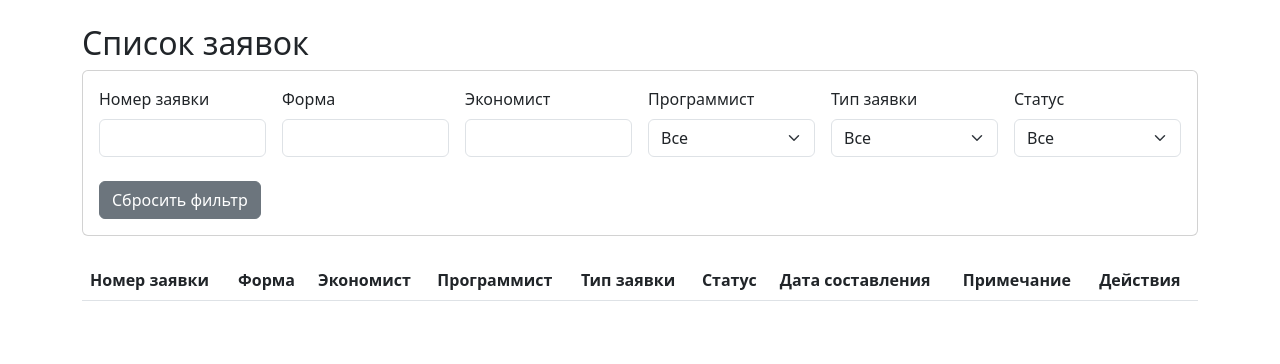
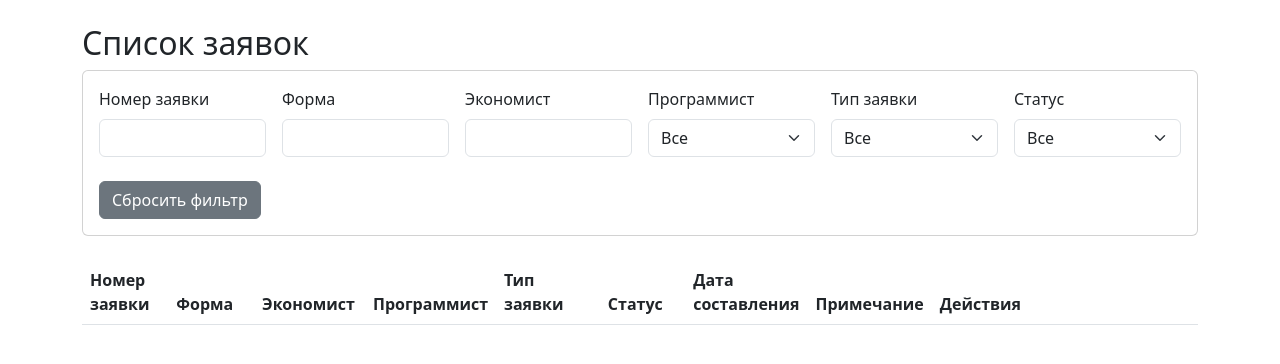
Before and after one commit to AlexinhoArh/ZayavkiOIRIT, a Flask app: page / in a window 1280 px wide. Shown: the part 56-420 px from the top of the page. Run offline with Flask 3, Linux system fonts and the light colour scheme; the visitor is signed in with stand-in values (Sample User, id 1); data comes from the database, SQL or seed files in the repository; data that the repository does not hold is empty.

Commit message:
Fix dropdown text overflow and update labels on main page
- Modified index.html to adjust table column widths and increase the 'Actions' column width from 8% to 28% to accommodate dropdown menus
- Updated select option labels in forms from 'Сменить программиста' and 'Выберите программиста' to 'Программист', and 'Выберите тип' to 'Тип заявки'
- Simplified .gitignore file to reduce verbosity while keeping essential ignore patterns
- No functional changes to auth.py, only minor comment formatting

```diff
--- a/auth.py
+++ b/auth.py
@@ -163,7 +163,7 @@ def authenticate_user(username: str, password: str) -> Optional[Tuple[User, bool
                 user_db.department = user_info['department']
                 update_needed = True
 
-            # Обновление email только если в БД он пуст
+            # Если email в БД пуст, пробуем взять его из AD
             if not user_db.email and user_info['email']:
                 user_db.email = user_info['email']
                 update_needed = True
@@ -185,7 +185,9 @@ def authenticate_user(username: str, password: str) -> Optional[Tuple[User, bool
             db.session.commit()
             print(f"Пользователь '{username}' создан в БД.")
 
-        # Проверка необходимости ввода email
+        # Проверяем необходимость ввода email после синхронизации
+        # Если email все еще пуст (не был заполнен ни в БД, ни в AD),
+        # возвращаем флаг needs_email=True для показа формы ввода
         if not user_db.email:
             return (user_db, True)
 
--- a/templates/index.html
+++ b/templates/index.html
@@ -65,15 +65,15 @@
 <table class="table table-striped">
     <thead>
         <tr>
-            <th>Номер заявки</th>
-            <th>Форма</th>
-            <th>Экономист</th>
-            <th>Программист</th>
-            <th>Тип заявки</th>
-            <th>Статус</th>
-            <th>Дата составления</th>
-            <th>Примечание</th>
-            <th>Действия</th>
+            <th style="width: 8%;">Номер заявки</th>
+            <th style="width: 8%;">Форма</th>
+            <th style="width: 10%;">Экономист</th>
+            <th style="width: 10%;">Программист</th>
+            <th style="width: 10%;">Тип заявки</th>
+            <th style="width: 8%;">Статус</th>
+            <th style="width: 10%;">Дата составления</th>
+            <th style="width: 8%;">Примечание</th>
+            <th style="width: 28%;">Действия</th>
         </tr>
     </thead>
     <tbody>
@@ -105,7 +105,7 @@
                             {% if req.programmer_id %}
                                 <form method="POST" action="{{ url_for('assign_request', request_id=req.id) }}" style="margin-bottom: 0.25rem;">
                                     <select name="programmer_username" class="form-select form-select-sm">
-                                        <option value="">Сменить программиста</option>
+                                        <option value="">Программист</option>
                                         {% for user in users_programmer %}
                                             <option value="{{ user.username }}" {% if user.id == req.programmer_id %}selected{% endif %}>{{ user.name }}</option>
                                         {% endfor %}
@@ -117,13 +117,13 @@
                         {% if current_user.role == 'admin' and req.status == 'На рассмотрении' %}
                             <form method="POST" action="{{ url_for('assign_request', request_id=req.id) }}" style="margin-bottom: 0.25rem;">
                                 <select name="programmer_username" class="form-select form-select-sm">
-                                    <option value="">Выберите программиста</option>
+                                    <option value="">Программист</option>
                                     {% for user in users_programmer %}
                                         <option value="{{ user.username }}" {% if user.id == req.programmer_id %}selected{% endif %}>{{ user.name }}</option>
                                     {% endfor %}
                                 </select>
                                 <select name="tip_zayavki_id" class="form-select form-select-sm mt-1">
-                                    <option value="">Выберите тип</option>
+                                    <option value="">Тип заявки</option>
                                     {% for tip in tipy_zayavok %}
                                         <option value="{{ tip.id }}" {% if tip.id == req.tip_zayavki_id %}selected{% endif %}>{{ tip.nazvaniye }}</option>
                                     {% endfor %}
```
Also changed, not shown: 1 other file.
